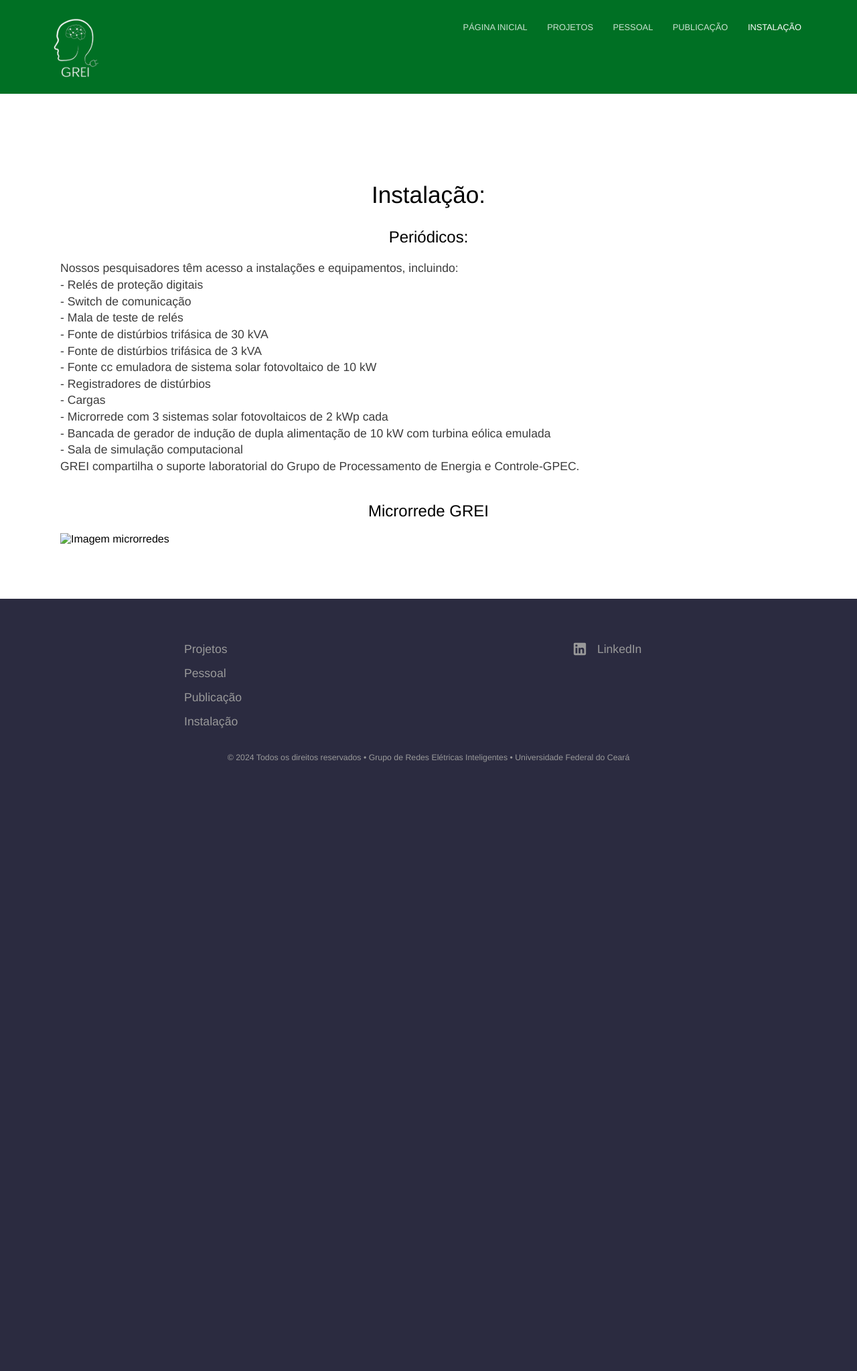
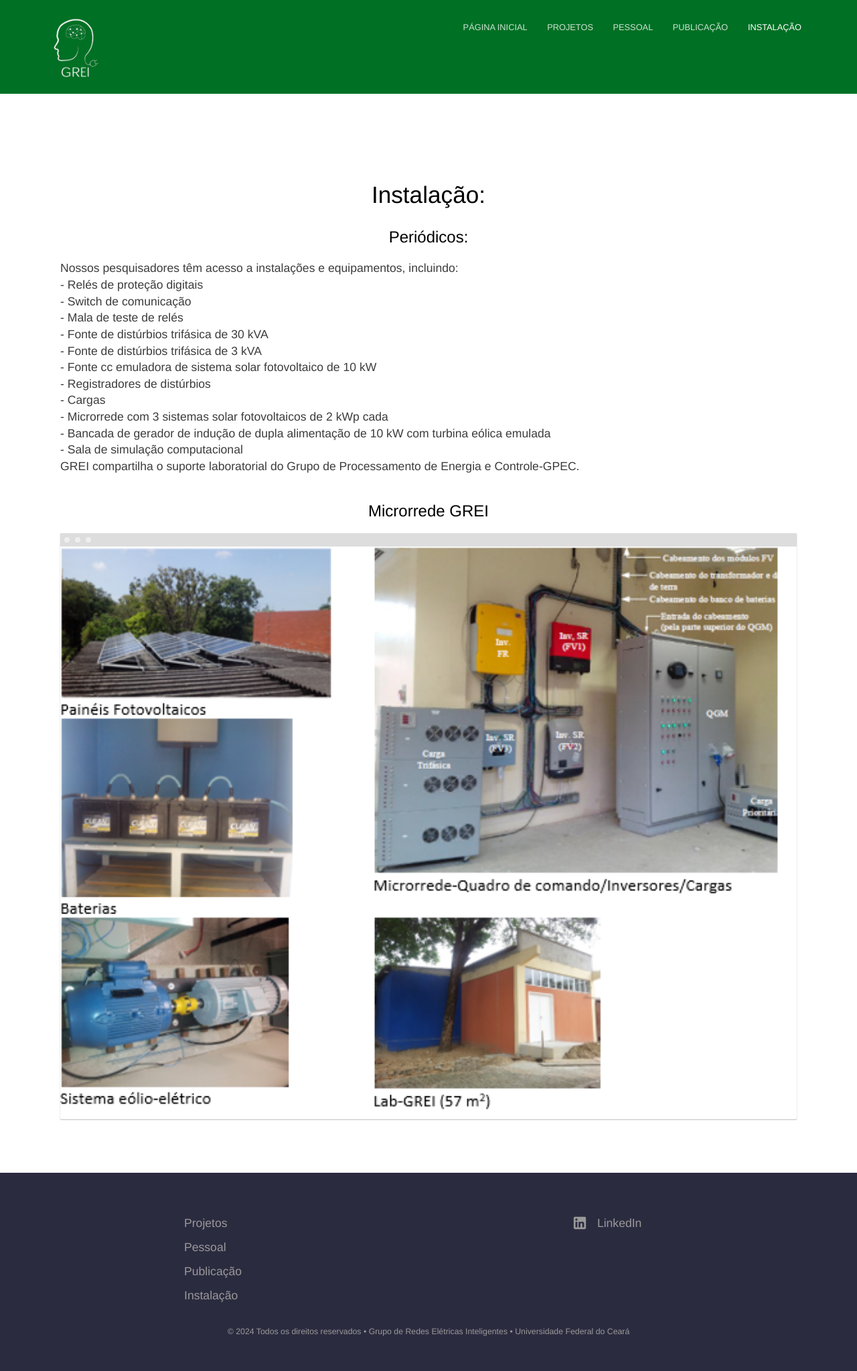
Before and after one commit to Gabriell89222/Gabriell89222.github.io, a Jekyll site: the page built from contact.html, in a window 1280 px wide. Shown: the whole page at 67% size. Built offline with Jekyll 4.4.1, drawn with Linux system fonts in a browser that asks for light colours; before the commit the page ends 1191 px from its top, so only the background shows below that.

Commit message:
Ajuste aba instalação v-1.4

```diff
--- a/contact.html
+++ b/contact.html
@@ -29,7 +29,7 @@
 		<div class="container flex">
 			<div class="text editable">
 				<h2 class="Publicação">Microrrede GREI</h2>
-				<img src="./images/loc/rede.png"  alt="Imagem microrredes">
+				<img src="/images/loc/rede.png" alt="Microrrede" class="screenshot editable" data-cms-source="/index.html" data-cms-index="4">
 			</div>
 		</div>
 	</section>
```
